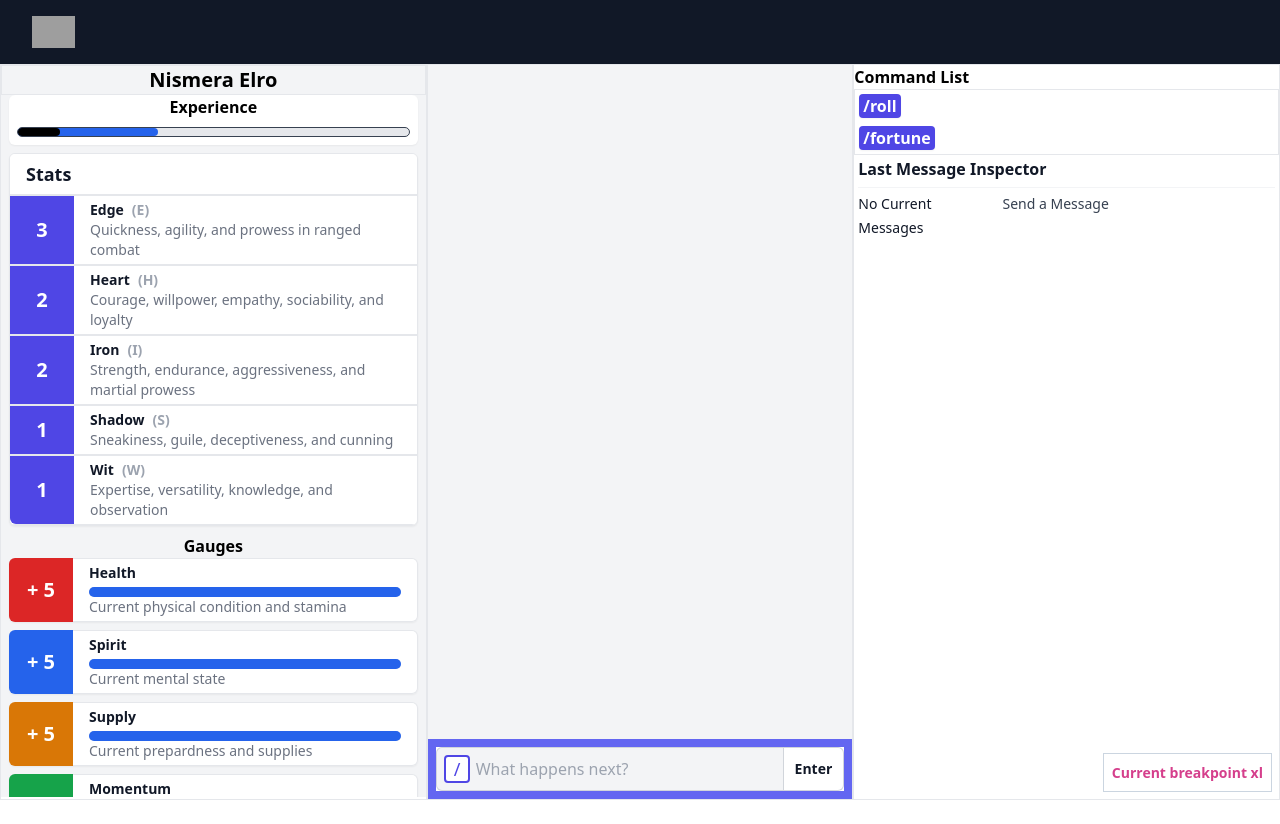
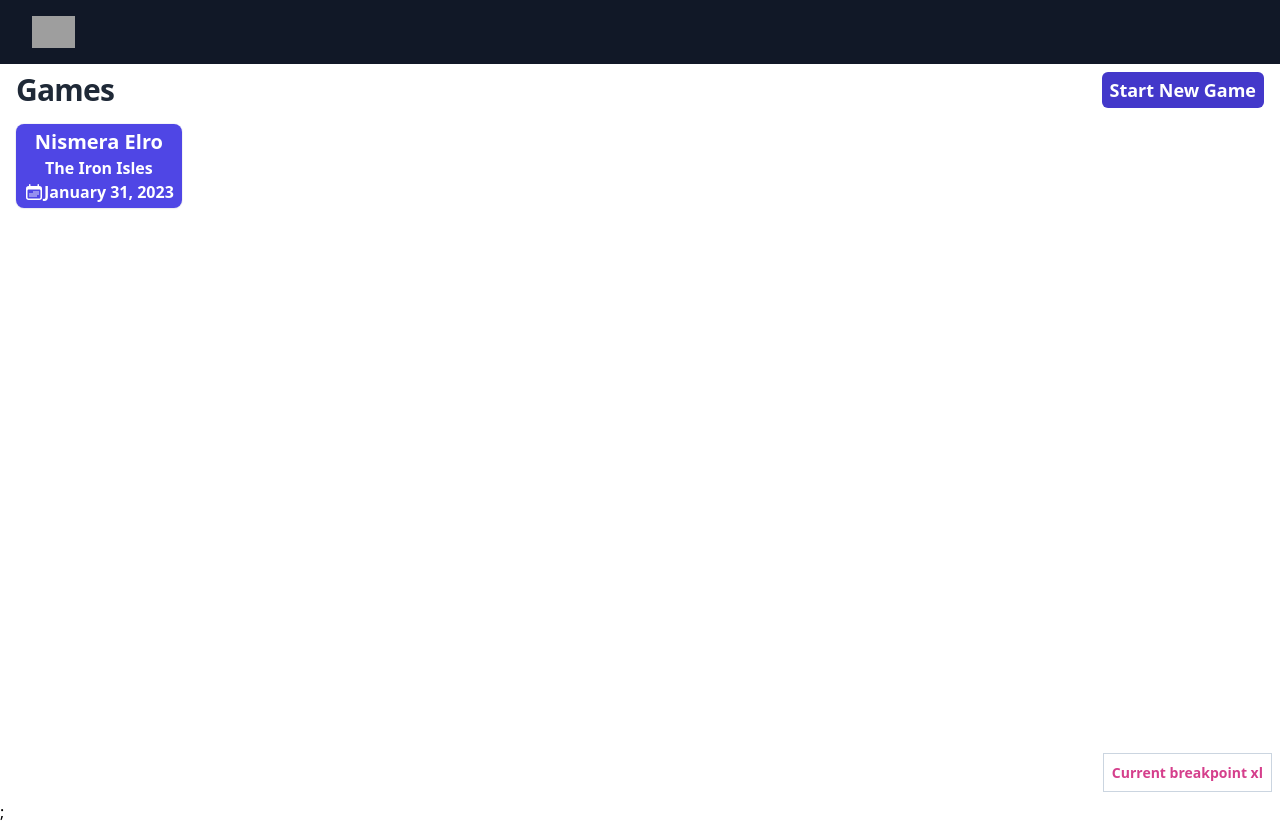
Before and after one commit to ChangedNameTo/solo-helper, a React (Vite) app: page / in a window 1280 px wide. Before the commit the page ends 800 px from the top, so only its background shows below. Built offline with nearby package versions, Linux system fonts and the light colour scheme; grey boxes are pictures that could not be loaded; what javascript-time-ago would draw is missing.

Commit message:
Game Select working

```diff
--- a/src/App.jsx
+++ b/src/App.jsx
@@ -1,11 +1,32 @@
-import './App.css'
+import { useReducer } from "react";
+import "./App.css";
 
-import Dashboard from './components/Dashboard'
+import Dashboard from "./components/Dashboard";
+import Header from "./components/Header";
+
+import gameReducer from "./Reducers/GameReducer";
+
+import { IronswornCharacter } from "./components/IronswornCharacter";
+import GamesList from "./components/GamesList";
+import { GamesContext, GamesDispatchContext } from "./components/GamesContext";
 
 function App() {
-  return (
-    <Dashboard/>
-  )
+  const [games, dispatch] = useReducer(gameReducer, {
+    selectedGame: null,
+    games: [IronswornCharacter],
+  });
+
+  if (games.selectedGame) {
+    return <Dashboard />;
+  } else {
+    return (
+      <GamesContext.Provider value={games}>
+        <GamesDispatchContext.Provider value={dispatch}>
+          <GamesList />;
+        </GamesDispatchContext.Provider>
+      </GamesContext.Provider>
+    );
+  }
 }
 
-export default App
+export default App;
--- /dev/null
+++ b/src/Reducers/GameReducer.jsx
@@ -0,0 +1,20 @@
+export default function gameReducer(games, action) {
+  switch (action.type) {
+    case "added": {
+
+    }
+    case "deleted": {
+
+    }
+    case "selected": {
+      console.log(action.gameID)
+      return {
+        ...games,
+        selectedGame: games.games[action.gameID]
+      }
+    }
+    default: {
+      throw Error("Unknown action: " + action.type)
+    }
+  }
+}
--- /dev/null
+++ b/src/components/GameButton.jsx
@@ -0,0 +1,44 @@
+import { CalendarDaysIcon } from "@heroicons/react/20/solid";
+import { useContext } from "react";
+import { GamesDispatchContext } from "./GamesContext";
+
+export default function GameButton(props) {
+  const dispatch = useContext(GamesDispatchContext)
+
+  const dispatchGameSelect = () => {
+    const gameSelect = {
+      type: "selected",
+      gameID: props.idx,
+    };
+
+    dispatch(gameSelect)
+  };
+
+  return (
+    <li className="">
+      <button
+        className="rounded-lg bg-indigo-600 shadow-sm ring-1 ring-indigo-900/5 px-2 py-1"
+        onClick={() => dispatchGameSelect()}
+      >
+        <dl className="flex flex-col">
+          <dt className="text-xl font-bold text-white">{props.game.name}</dt>
+          <dd className="text-base font-semibold text-white">
+            {props.game.worldName}
+          </dd>
+          <div className="flex w-full">
+            <dt className="flex-none">
+              <span className="sr-only">Last Played On</span>
+              <CalendarDaysIcon
+                className="h-6 w-5 text-white"
+                aria-hidden="true"
+              />
+            </dt>
+            <dd className="text-white font-semibold">
+              <time dateTime="2023-01-31 font-normal">January 31, 2023</time>
+            </dd>
+          </div>
+        </dl>
+      </button>
+    </li>
+  );
+}
--- /dev/null
+++ b/src/components/GamesContext.js
@@ -0,0 +1,4 @@
+import { createContext } from 'react'
+
+export const GamesContext = createContext(null);
+export const GamesDispatchContext = createContext(null);
--- /dev/null
+++ b/src/components/GamesList.jsx
@@ -0,0 +1,34 @@
+import { useContext } from "react";
+import Header from "./Header";
+import { GamesContext, GamesDispatchContext } from "./GamesContext";
+import GameButton from "./GameButton";
+
+export default function GamesList() {
+  const games = useContext(GamesContext);
+  const dispatch = useContext(GamesDispatchContext);
+
+  return (
+    <div className="flex flex-col h-screen grow">
+      <Header />
+      <div className="flex-1 mt-2">
+        <div className="mx-auto max-w-7xl px-4">
+          <div className="flex justify-between items-center mb-4">
+            <h1 className="text-3xl font-bold text-gray-800 tracking-tight">
+              Games
+            </h1>
+            <div>
+              <button className="bg-indigo-700 text-white rounded-md text-lg font-semibold px-2 py-1 transition duration-300 hover:bg-indigo-600">
+                Start New Game
+              </button>
+            </div>
+          </div>
+          <ul className="grid grid-cols-1 sm:grid-cols-2 lg:grid-cols-3 gap4">
+            {games.games.map((game, idx) => (
+              <GameButton game={game} idx={idx} key={game.name} />
+            ))}
+          </ul>
+        </div>
+      </div>
+    </div>
+  );
+}
--- a/src/components/IronswornCharacter.js
+++ b/src/components/IronswornCharacter.js
@@ -8,6 +8,7 @@ export const vowTiers = [
 
 export const IronswornCharacter = {
   name: "Nismera Elro",
+  worldName: "The Iron Isles",
   experience: {
     min: 0,
     spent: 3,
```
